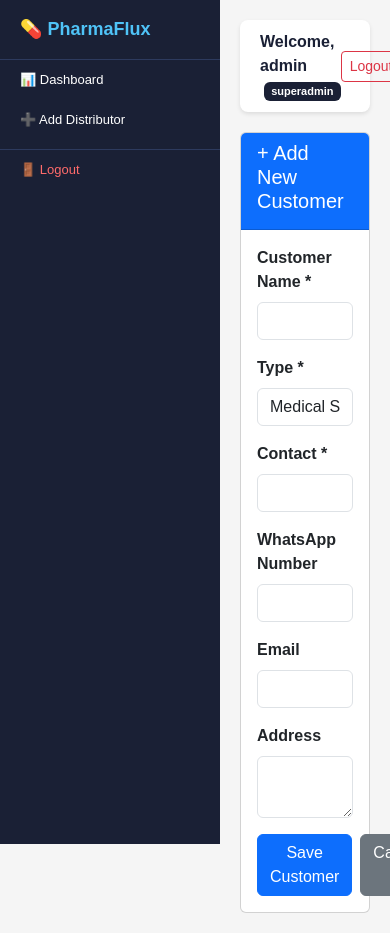
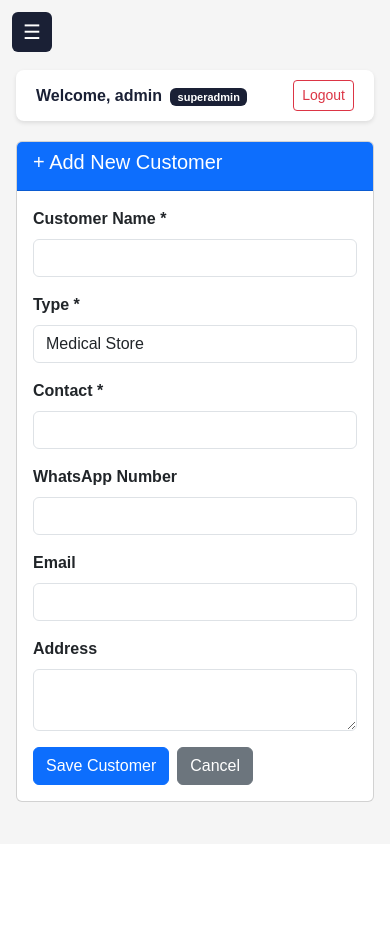
Before and after one commit to Mehar457/PharmaFlux-Distribution-Management-System, a Django app: page /customers/add/ in a window 390 px wide; the page is wider, and only the part inside the window is pictured. After the commit the page ends 802 px from the top of that part, so only its background shows below. Run offline with Django 5.2, Linux system fonts and the light colour scheme; a user stored in the database is signed in.

Commit message:
update changings

```diff
--- a/templates/base.html
+++ b/templates/base.html
@@ -18,6 +18,7 @@
             overflow-y: auto;
             overflow-x: hidden;
             z-index: 999;
+            transition: transform 0.3s ease;
         }
         #sidebar::-webkit-scrollbar { width: 4px; }
         #sidebar::-webkit-scrollbar-thumb { background: #4fc3f7; border-radius: 4px; }
@@ -59,9 +60,59 @@
             justify-content: space-between;
             align-items: center;
         }
+
+        .mobile-toggle {
+            display: none;
+            position: fixed;
+            top: 12px;
+            left: 12px;
+            z-index: 1001;
+            background: #1a2035;
+            color: #fff;
+            border: none;
+            border-radius: 6px;
+            width: 40px;
+            height: 40px;
+            font-size: 20px;
+            line-height: 1;
+            cursor: pointer;
+        }
+
+        #sidebar-overlay {
+            display: none;
+            position: fixed;
+            inset: 0;
+            background: rgba(0,0,0,0.4);
+            z-index: 998;
+        }
+        #sidebar-overlay.show { display: block; }
+
+
+        @media (max-width: 768px) {
+            #sidebar {
+                transform: translateX(-100%);
+            }
+            #sidebar.open {
+                transform: translateX(0);
+            }
+            #main-content {
+                margin-left: 0;
+                padding: 70px 16px 20px 16px;
+            }
+            .mobile-toggle {
+                display: block;
+            }
+            .topbar {
+                flex-wrap: wrap;
+                gap: 8px;
+            }
+        }
     </style>
 </head>
 <body>
+
+<button class="mobile-toggle" id="mobile-toggle-btn" aria-label="Toggle menu">☰</button>
+<div id="sidebar-overlay"></div>
 
 <div id="sidebar">
     <span class="brand">💊 PharmaFlux</span>
@@ -150,5 +201,35 @@
 </div>
 
 <script src="https://cdn.jsdelivr.net/npm/bootstrap@5.3.0/dist/js/bootstrap.bundle.min.js"></script>
+<script>
+    document.addEventListener('DOMContentLoaded', function () {
+        const sidebar = document.getElementById('sidebar');
+        const toggleBtn = document.getElementById('mobile-toggle-btn');
+        const overlay = document.getElementById('sidebar-overlay');
+
+        function openSidebar() {
+            sidebar.classList.add('open');
+            overlay.classList.add('show');
+        }
+        function closeSidebar() {
+            sidebar.classList.remove('open');
+            overlay.classList.remove('show');
+        }
+
+        toggleBtn.addEventListener('click', function () {
+            if (sidebar.classList.contains('open')) {
+                closeSidebar();
+            } else {
+                openSidebar();
+            }
+        });
+
+        overlay.addEventListener('click', closeSidebar);
+
+        sidebar.querySelectorAll('a').forEach(function (link) {
+            link.addEventListener('click', closeSidebar);
+        });
+    });
+</script>
 </body>
 </html>
```
Also changed, not shown: db.sqlite3.
